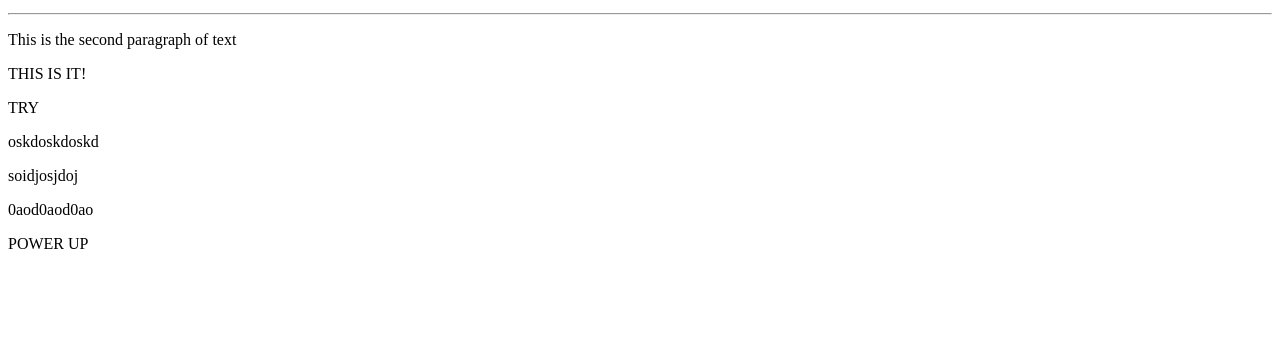
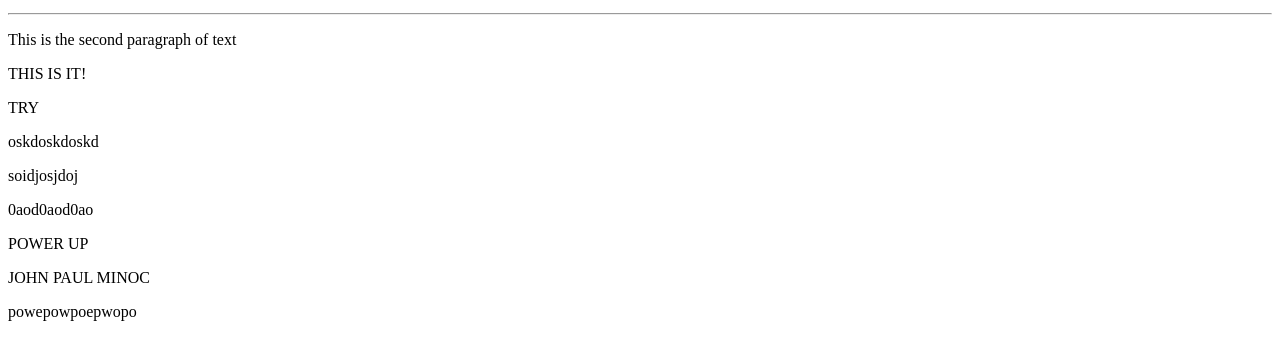
Before and after one commit to johnpaulminoc/minocexer2, a plain HTML site: page index.html in a window 1280 px wide. Shown: the part 101-460 px from the top of the page. Drawn offline with Linux system fonts and the light colour scheme.

Commit message:
try try TRY try

```diff
--- a/index.html
+++ b/index.html
@@ -16,6 +16,8 @@
     <p>soidjosjdoj</p>
     <p>0aod0aod0ao</p>
     <p>POWER UP</p>
+    <p>JOHN PAUL MINOC</p>
+    <p>powepowpoepwopo</p>
 
   </body>
 
```
